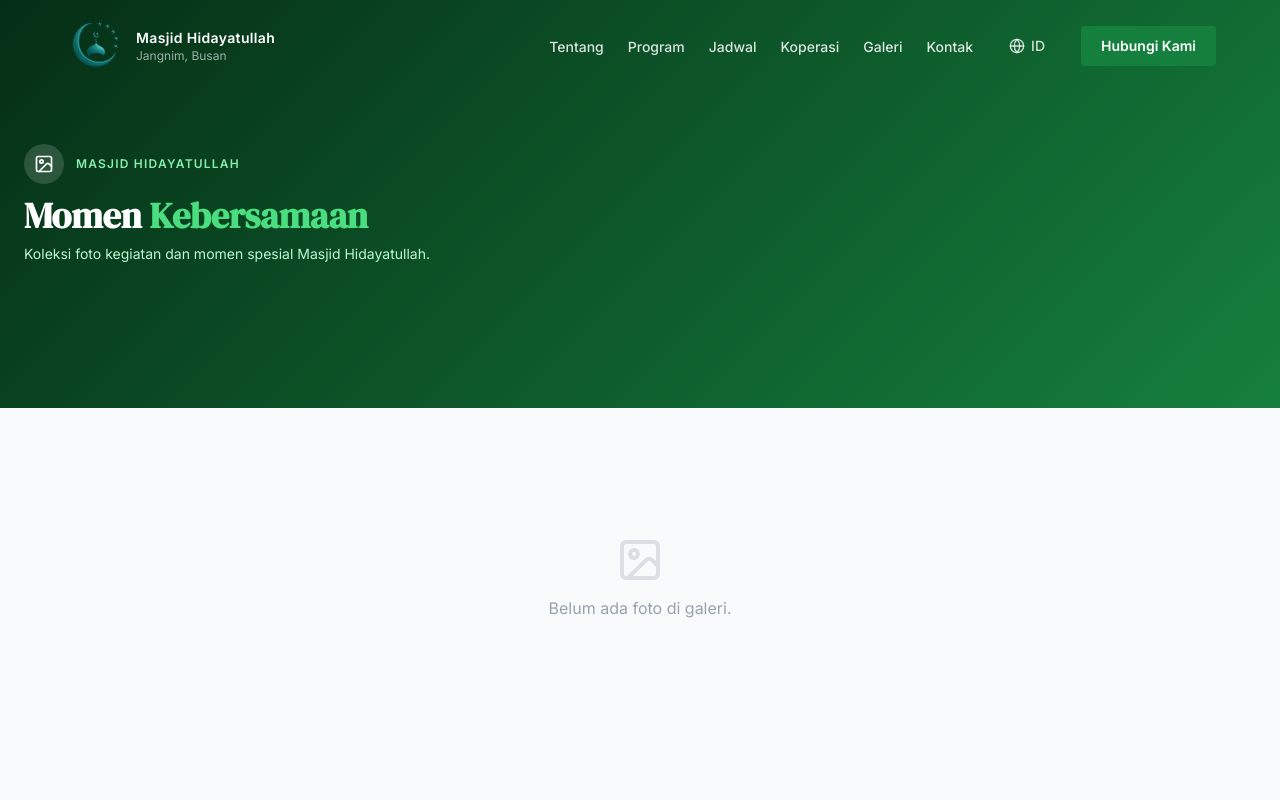
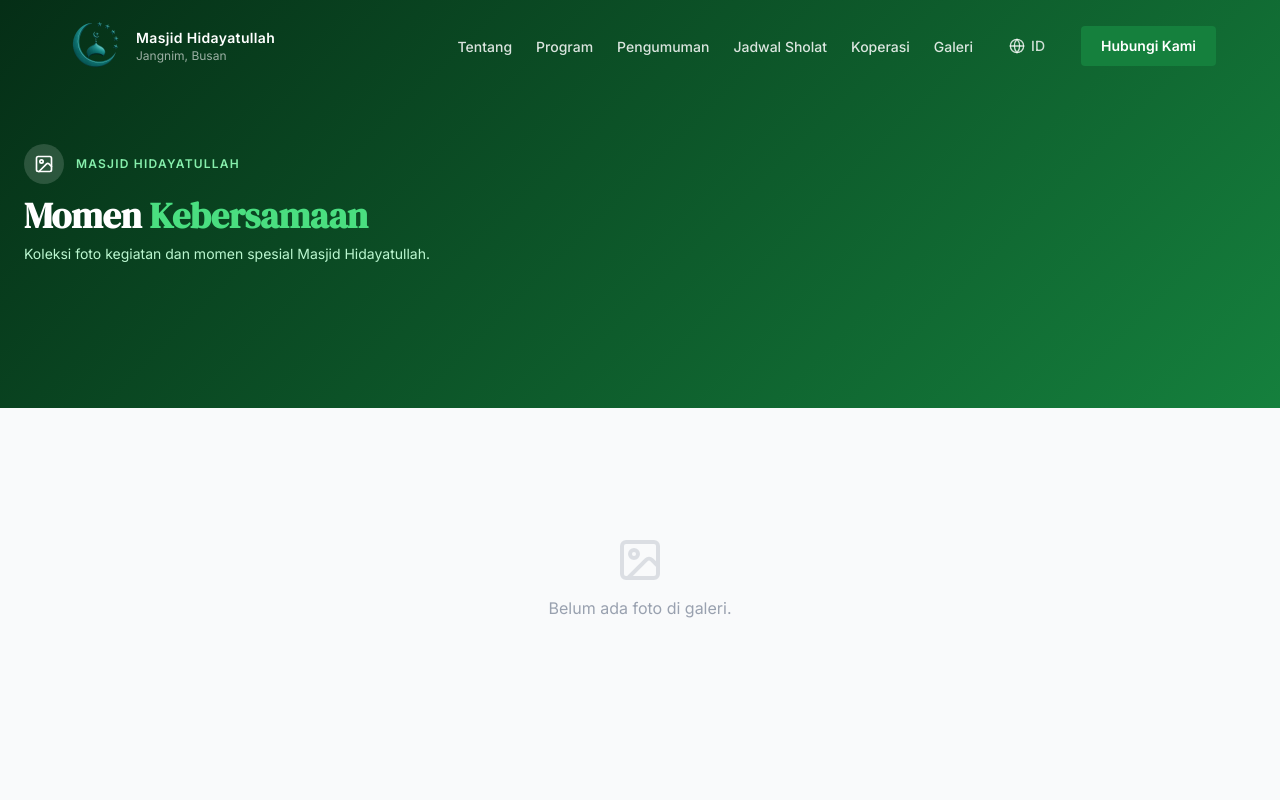
Before and after one commit to impossiblephrase/masjid-hidayatullah, a Next.js app: page /galeri in a window 1280 px wide. Shown: the top 800 px of the page. Built offline with nearby package versions, Linux system fonts and the light colour scheme.

Commit message:
fixed: navbar menu to pages

```diff
--- a/app/i18n.ts
+++ b/app/i18n.ts
@@ -7,7 +7,7 @@ export const TRANSLATIONS = {
     nav_home:       "Beranda",
     nav_about:      "Tentang",
     nav_services:   "Program",
-    nav_jadwal:     "Jadwal",
+    nav_jadwal:     "Jadwal Sholat",
     nav_programs:   "Program",
     nav_koperasi:   "Koperasi",
     nav_pengumuman:  "Pengumuman",
@@ -196,7 +196,7 @@ export const TRANSLATIONS = {
     nav_home:       "Home",
     nav_about:      "About",
     nav_services:   "Programs",
-    nav_jadwal:     "Schedule",
+    nav_jadwal:     "Prayer Schedule",
     nav_programs:   "Programs",
     nav_koperasi:   "Cooperative",
     nav_pengumuman:  "Announcements",
--- a/components/Navbar.tsx
+++ b/components/Navbar.tsx
@@ -1,5 +1,6 @@
 "use client";
 import { useEffect, useState } from "react";
+import { useRouter, usePathname } from "next/navigation";
 import { Menu, X, Globe } from "lucide-react";
 import { useLang } from "./LangContext";
 import { t } from "../app/i18n";
@@ -11,11 +12,23 @@ const LANGS: { code: Lang; label: string }[] = [
   { code: "ko", label: "한국어" },
 ];
 
+// Nav links: href = page path, anchor = section id on home page (if any)
+const links: { href: string; anchor?: string; key: keyof typeof import("../app/i18n").TRANSLATIONS.id }[] = [
+  { href: "/",           anchor: "about",   key: "nav_about"      },
+  { href: "/programs",                      key: "nav_services"   },
+  { href: "/pengumuman",                    key: "nav_pengumuman" },
+  { href: "/",           anchor: "jadwal",  key: "nav_jadwal"     },
+  { href: "/koperasi",                      key: "nav_koperasi"   },
+  { href: "/galeri",                        key: "nav_gallery"    },
+];
+
 export default function Navbar() {
-  const [scrolled, setScrolled]       = useState(false);
-  const [mobileOpen, setMobileOpen]   = useState(false);
-  const [langOpen, setLangOpen]       = useState(false);
-  const { lang, setLang }             = useLang();
+  const [scrolled, setScrolled]     = useState(false);
+  const [mobileOpen, setMobileOpen] = useState(false);
+  const [langOpen, setLangOpen]     = useState(false);
+  const { lang, setLang }           = useLang();
+  const router                      = useRouter();
+  const pathname                    = usePathname();
 
   useEffect(() => {
     const onScroll = () => setScrolled(window.scrollY > 60);
@@ -24,23 +37,64 @@ export default function Navbar() {
     return () => window.removeEventListener("scroll", onScroll);
   }, []);
 
-  const handleAnchor = (e: React.MouseEvent<HTMLAnchorElement>, id: string) => {
-    const target = document.getElementById(id);
-    if (!target) return;
+  // Scroll to anchor after navigation (handles cross-page anchor links)
+  useEffect(() => {
+    const hash = window.location.hash;
+    if (!hash) return;
+    const id = hash.replace("#", "");
+    const tryScroll = (attempts = 0) => {
+      const target = document.getElementById(id);
+      if (target) {
+        const top = target.getBoundingClientRect().top + window.scrollY - 80;
+        window.scrollTo({ top, behavior: "smooth" });
+      } else if (attempts < 10) {
+        setTimeout(() => tryScroll(attempts + 1), 100);
+      }
+    };
+    tryScroll();
+  }, [pathname]);
+
+  const handleClick = (
+    e: React.MouseEvent<HTMLAnchorElement>,
+    href: string,
+    anchor?: string
+  ) => {
     e.preventDefault();
-    const top = target.getBoundingClientRect().top + window.scrollY - 80;
-    window.scrollTo({ top, behavior: "smooth" });
     setMobileOpen(false);
+
+    if (anchor) {
+      if (pathname === "/") {
+        // Already on home — scroll directly
+        const target = document.getElementById(anchor);
+        if (target) {
+          const top = target.getBoundingClientRect().top + window.scrollY - 80;
+          window.scrollTo({ top, behavior: "smooth" });
+        }
+      } else {
+        // Navigate to home then scroll via hash
+        router.push(`/#${anchor}`);
+      }
+    } else {
+      router.push(href);
+    }
   };
 
-  const links = [
-    { id: "about",    key: "nav_about"    as const },
-    { id: "services", key: "nav_services" as const },
-    { id: "jadwal",   key: "nav_jadwal"   as const },
-    { id: "koperasi", key: "nav_koperasi" as const },
-    { id: "gallery",  key: "nav_gallery"  as const },
-    { id: "contact",  key: "nav_contact"  as const },
-  ];
+  const handleContactClick = (e: React.MouseEvent<HTMLAnchorElement>) => {
+    e.preventDefault();
+    setMobileOpen(false);
+    if (pathname === "/") {
+      const target = document.getElementById("contact");
+      if (target) {
+        const top = target.getBoundingClientRect().top + window.scrollY - 80;
+        window.scrollTo({ top, behavior: "smooth" });
+      }
+    } else {
+      router.push("/#contact");
+    }
+  };
+
+  const getHref = (href: string, anchor?: string) =>
+    anchor ? (href === "/" ? `/#${anchor}` : href) : href;
 
   return (
     <nav className={`navbar${scrolled ? " scrolled" : ""}`}>
@@ -48,7 +102,6 @@ export default function Navbar() {
         {/* Logo */}
         <a href="/" className="flex items-center gap-3">
           <div className="w-15 h-15 flex items-center justify-center flex-shrink-0 rounded-full">
-              {/* //  style={{ background: "white" }}> */}
             <img
               src="/mosque_logo.png"
               alt="Logo Masjid Hidayatullah"
@@ -56,10 +109,18 @@ export default function Navbar() {
             />
           </div>
           <div className="leading-tight">
-            <div className={`font-semibold text-sm tracking-wide transition-colors duration-300${scrolled ? " text-green-800" : " text-white"}`}>
+            <div
+              className={`font-semibold text-sm tracking-wide transition-colors duration-300${
+                scrolled ? " text-green-800" : " text-white"
+              }`}
+            >
               Masjid Hidayatullah
             </div>
-            <div className={`text-xs transition-colors duration-300${scrolled ? " text-green-600" : " text-white/60"}`}>
+            <div
+              className={`text-xs transition-colors duration-300${
+                scrolled ? " text-green-600" : " text-white/60"
+              }`}
+            >
               Jangnim, Busan
             </div>
           </div>
@@ -67,25 +128,45 @@ export default function Navbar() {
 
         {/* Desktop nav */}
         <div className="hidden lg:flex items-center gap-6">
-          {links.map(({ id, key }) => (
-            <a key={id} href={`#${id}`} className="nav-link" onClick={(e) => handleAnchor(e, id)}>
+          {links.map(({ href, anchor, key }) => (
+            <a
+              key={key}
+              href={getHref(href, anchor)}
+              className="nav-link"
+              onClick={(e) => handleClick(e, href, anchor)}
+            >
               {t(lang, key)}
             </a>
           ))}
 
           {/* Language switcher */}
           <div className="relative">
-            <button className={`flex items-center gap-1.5 text-sm font-medium px-3 py-1.5 rounded transition-all${scrolled ? " text-green-700 hover:bg-green-50" : " text-white/80 hover:text-white"}`}
-                    onClick={() => setLangOpen(v => !v)}>
+            <button
+              className={`flex items-center gap-1.5 text-sm font-medium px-3 py-1.5 rounded transition-all${
+                scrolled
+                  ? " text-green-700 hover:bg-green-50"
+                  : " text-white/80 hover:text-white"
+              }`}
+              onClick={() => setLangOpen((v) => !v)}
+            >
               <Globe className="w-4 h-4" />
               {lang.toUpperCase()}
             </button>
             {langOpen && (
               <div className="absolute right-0 top-full mt-1 bg-white border border-gray-100 shadow-lg rounded py-1 z-50 min-w-[90px]">
                 {LANGS.map(({ code, label }) => (
-                  <button key={code}
-                          className={`w-full text-left px-4 py-2 text-sm hover:bg-green-50 transition-colors${lang === code ? " text-green-700 font-semibold" : " text-gray-700"}`}
-                          onClick={() => { setLang(code); setLangOpen(false); }}>
+                  <button
+                    key={code}
+                    className={`w-full text-left px-4 py-2 text-sm hover:bg-green-50 transition-colors${
+                      lang === code
+                        ? " text-green-700 font-semibold"
+                        : " text-gray-700"
+                    }`}
+                    onClick={() => {
+                      setLang(code);
+                      setLangOpen(false);
+                    }}
+                  >
                     {label}
                   </button>
                 ))}
@@ -93,10 +174,12 @@ export default function Navbar() {
             )}
           </div>
 
-          <a href="#contact"
-             className="px-5 py-2.5 text-white text-sm font-semibold transition-colors duration-200 rounded"
-             style={{ background: "#15803d" }}
-             onClick={(e) => handleAnchor(e, "contact")}>
+          <a
+            href="/#contact"
+            className="px-5 py-2.5 text-white text-sm font-semibold transition-colors duration-200 rounded"
+            style={{ background: "#15803d" }}
+            onClick={handleContactClick}
+          >
             {t(lang, "nav_cta")}
           </a>
         </div>
@@ -104,25 +187,42 @@ export default function Navbar() {
         {/* Mobile: lang + hamburger */}
         <div className="lg:hidden flex items-center gap-2">
           <div className="relative">
-            <button className={`flex items-center gap-1 text-sm px-2 py-1 rounded${scrolled ? " text-green-700" : " text-white"}`}
-                    onClick={() => setLangOpen(v => !v)}>
+            <button
+              className={`flex items-center gap-1 text-sm px-2 py-1 rounded${
+                scrolled ? " text-green-700" : " text-white"
+              }`}
+              onClick={() => setLangOpen((v) => !v)}
+            >
               <Globe className="w-4 h-4" />
               {lang.toUpperCase()}
             </button>
             {langOpen && (
               <div className="absolute right-0 top-full mt-1 bg-white border border-gray-100 shadow-lg rounded py-1 z-50 min-w-[80px]">
                 {LANGS.map(({ code, label }) => (
-                  <button key={code}
-                          className={`w-full text-left px-3 py-2 text-sm hover:bg-green-50${lang === code ? " text-green-700 font-semibold" : " text-gray-700"}`}
-                          onClick={() => { setLang(code); setLangOpen(false); }}>
+                  <button
+                    key={code}
+                    className={`w-full text-left px-3 py-2 text-sm hover:bg-green-50${
+                      lang === code
+                        ? " text-green-700 font-semibold"
+                        : " text-gray-700"
+                    }`}
+                    onClick={() => {
+                      setLang(code);
+                      setLangOpen(false);
+                    }}
+                  >
                     {label}
                   </button>
                 ))}
               </div>
             )}
           </div>
-          <button className="p-2" style={{ color: scrolled ? "#15803d" : "white" }}
-                  onClick={() => setMobileOpen(v => !v)} aria-label="Toggle menu">
+          <button
+            className="p-2"
+            style={{ color: scrolled ? "#15803d" : "white" }}
+            onClick={() => setMobileOpen((v) => !v)}
+            aria-label="Toggle menu"
+          >
             {mobileOpen ? <X className="w-5 h-5" /> : <Menu className="w-5 h-5" />}
           </button>
         </div>
@@ -132,12 +232,26 @@ export default function Navbar() {
       {mobileOpen && (
         <div className="lg:hidden mt-4 pb-4 border-t border-white/20">
           <div className="flex flex-col gap-1 pt-4 px-6">
-            {links.map(({ id, key }) => (
-              <a key={id} href={`#${id}`} className="nav-link py-2.5 border-b border-white/10 last:border-0"
-                 onClick={(e) => handleAnchor(e, id)}>
+            {links.map(({ href, anchor, key }) => (
+              <a
+                key={key}
+                href={getHref(href, anchor)}
+                className="nav-link py-2.5 border-b border-white/10 last:border-0"
+                onClick={(e) => handleClick(e, href, anchor)}
+              >
                 {t(lang, key)}
               </a>
             ))}
+
+            {/* Hubungi Kami button — mobile only */}
+            <a
+              href="/#contact"
+              className="mt-3 px-5 py-2.5 text-center text-white text-sm font-semibold rounded transition-colors duration-200"
+              style={{ background: "#15803d" }}
+              onClick={handleContactClick}
+            >
+              {t(lang, "nav_cta")}
+            </a>
           </div>
         </div>
       )}
```
